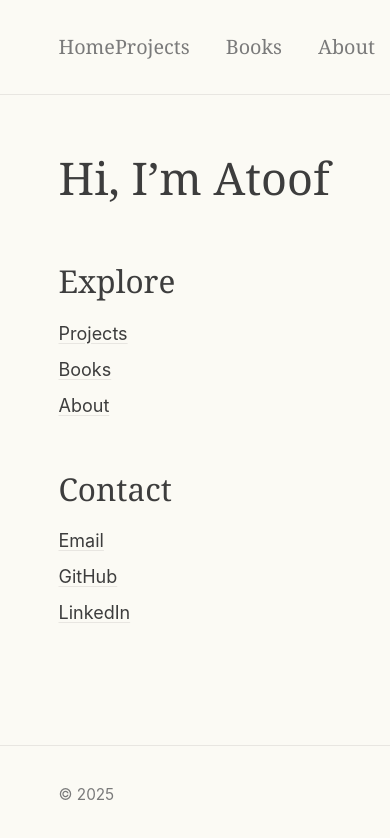
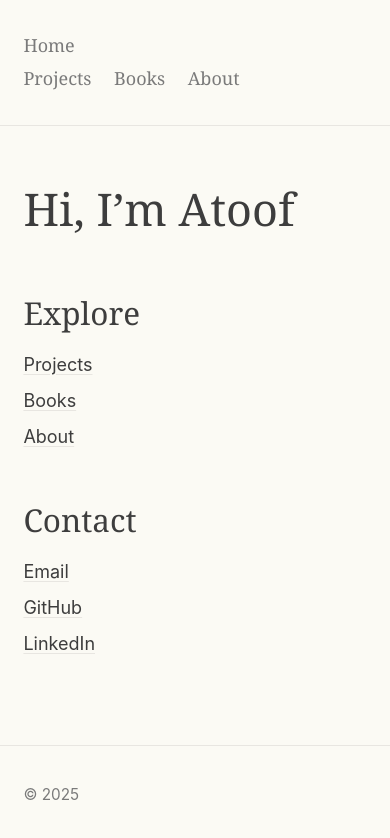
Before and after one commit to toofaloof/blog_reloaded, a Next.js app: page / in a window 390 px wide. Shown: the top 838 px of the page. Built offline with nearby package versions, Linux system fonts and the light colour scheme.

Commit message:
commons added

```diff
--- a/app/globals.css
+++ b/app/globals.css
@@ -71,6 +71,6 @@ img {
 
 .container {
   max-width: 100%;
-  padding: 0 15%;
+  padding: 0 clamp(1.25rem, 6vw, 15%);
   flex: 1;
 }
--- a/components/Footer.module.css
+++ b/components/Footer.module.css
@@ -7,7 +7,7 @@
 .inner {
   max-width: 100%;
   margin: 0;
-  padding: 0 15%;
+  padding: 0 clamp(1.25rem, 6vw, 15%);
 }
 
 .inner p {
--- a/components/Nav.module.css
+++ b/components/Nav.module.css
@@ -6,7 +6,7 @@
 
 .inner {
   max-width: 100%;
-  padding: 0 15%;
+  padding: 0 clamp(1.25rem, 6vw, 15%);
   display: flex;
   justify-content: space-between;
   align-items: center;
@@ -40,3 +40,21 @@
 .links a:hover {
   color: var(--text);
 }
+
+@media (max-width: 520px) {
+  .inner {
+    flex-wrap: wrap;
+    row-gap: 0.75rem;
+  }
+
+  .links {
+    width: 100%;
+    justify-content: flex-start;
+    gap: 1.25rem;
+  }
+
+  .logo,
+  .links a {
+    font-size: 1rem;
+  }
+}
```
